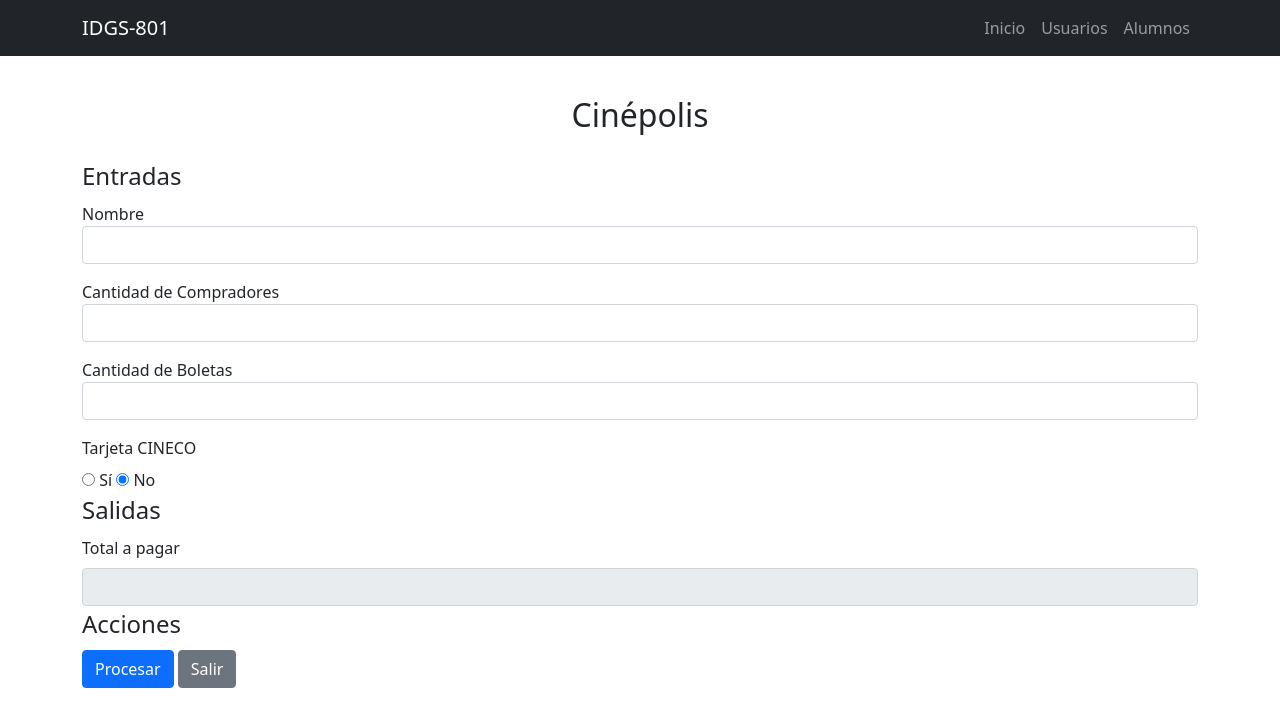
After one commit to IDGS-804-23002261/IntroFlask, a Flask app: page /cinepolis in a window 1280 px wide. The commit adds this page. Shown: the top 727 px of the page. Run offline with Flask 3, Linux system fonts and the light colour scheme; some libraries are stand-ins or nearby versions.

Commit message:
Cinepolis

```diff
--- a/app.py
+++ b/app.py
@@ -2,6 +2,7 @@
 from flask import Flask, render_template, request
 import forms
 #from flask_wtf.csrf import CSRFProtect
+from forms import CinepolisForm, PizzaForm
 
 
 app= Flask(__name__)
@@ -118,6 +119,70 @@
         email =alumno_clas.correo.data
     return render_template("alumnos.html",form=alumno_clas, mat=mat, nom=nom, ape=ape,email=email)
 
+@app.route('/cinepolis', methods=['GET', 'POST'])
+def cinepolis():
+    total = ''
+    mensaje = ''
+    nombre = ''
+    compradores = ''
+    boletos_val = ''
+    cineco = 'no'
+
+    form = CinepolisForm(request.form)
+
+    if request.method == 'POST' and form.validate():
+        nombre = request.form.get('nombre')
+        compradores = request.form.get('compradores')
+        boletos_val = request.form.get('boletos')
+        cineco = request.form.get('cineco')
+
+
+        boletos = form.boletos.data
+
+        if boletos > 7:
+            mensaje = 'No se pueden comprar más de 7 boletos por persona'
+        else:
+            precio = boletos * 12000
+
+            if boletos > 5:
+                precio = precio * 0.85
+            elif boletos >= 3:
+                precio = precio * 0.90
+
+            if cineco == 'si':
+                precio = precio * 0.90
+
+            total = precio
+
+    return render_template(
+        'cinepolis.html',total=total,mensaje=mensaje,nombre=nombre,compradores=compradores,boletos=boletos_val,cineco=cineco, form=form)
+
+
+@app.route('/pizza', methods=['GET', 'POST'])
+def pizza():
+    form = PizzaForm(request.form)
+    total = None
+
+    if request.method == 'POST' and form.validate():
+
+        # Precio tamaño
+        if form.tamano.data == 'chica':
+            precio_tam = 40
+        elif form.tamano.data == 'mediana':
+            precio_tam = 80
+        else:
+            precio_tam = 120
+
+        # Ingredientes
+        precio_ing = len(form.ingredientes.data) * 10
+
+        total = (precio_tam + precio_ing) * form.piezas.data
+
+    return render_template(
+        'pizza.html',
+        form=form,
+        total=total
+    )
 
 
 if __name__=='__main__':
--- a/forms.py
+++ b/forms.py
@@ -1,6 +1,6 @@
 from wtforms import Form
 
-from wtforms import SearchField,PasswordField,EmailField,BooleanField,IntegerField,StringField
+from wtforms import SearchField,PasswordField,EmailField,BooleanField,IntegerField,StringField,SelectMultipleField,RadioField, widgets
 from wtforms import validators
 
 class UserForm(Form):
@@ -16,3 +16,63 @@
     correo=EmailField("correo", [
         validators.Email(message="Ingresa Correo Valido")
     ])
+
+
+
+class CinepolisForm(Form):
+
+    nombre = StringField("Nombre", [
+        validators.DataRequired(message="El campo es requerido")
+    ])
+
+    compradores = IntegerField("Cantidad de Compradores", [
+        validators.DataRequired(message="El campo es requerido")
+    ])
+
+    boletos = IntegerField("Cantidad de Boletas", [
+        validators.DataRequired(message="Campo requerido"),
+        validators.NumberRange(
+            min=1,
+            max=7,
+            message="No se pueden comprar más de 7 boletos por persona"
+        )
+    ])
+
+
+
+class PizzaForm(Form):
+    nombre = StringField("Nombre", [
+        validators.DataRequired(message="Campo obligatorio")
+    ])
+
+    direccion = StringField("Dirección", [
+        validators.DataRequired(message="Campo obligatorio")
+    ])
+
+    telefono = StringField("Teléfono", [
+        validators.DataRequired(message="Campo obligatorio")
+    ])
+
+    piezas = IntegerField("Número de pizzas", [
+        validators.DataRequired(message="Campo obligatorio")
+    ])
+
+    tamano = RadioField("Tamaño Pizza", choices=[
+        ('chica', 'Chica $40'),
+        ('mediana', 'Mediana $80'),
+        ('grande', 'Grande $120')
+    ], validators=[
+        validators.DataRequired(message="Campo obligatorio")
+    ])
+
+    ingredientes = SelectMultipleField(
+    "Ingredientes",
+    choices=[
+        ('jamon', 'Jamón $10'),
+        ('pina', 'Piña $10'),
+        ('champinones', 'Champiñones $10')
+    ],
+    option_widget=widgets.CheckboxInput(),
+    widget=widgets.ListWidget(prefix_label=False),
+    validators=[validators.DataRequired(message="Campo obligatorio")]
+)
--- a/templates/_macros.html
+++ b/templates/_macros.html
@@ -1,11 +1,10 @@
-{% macro datos(name, placeholder='', type='text') %}
+{% macro campo(nombre, etiqueta, tipo='text', valor='') %}
 <div class="mb-3">
-    <label for="{{ name }}" class="form-label">{{ name }}</label>
-    <input type="{{ type }}" class="form-control" id="{{ name }}" name="{{ name }}"
-        placeholder="{{ placeholder }}">
+    <label class="form-label">{{ etiqueta }}</label>
+    <input type="{{ tipo }}" class="form-control" name="{{ nombre }}" value="{{ valor }}">
 </div>
 {% endmacro %}
-
+ <!--
 {% macro camposNuevos(field) %}
 
 <td>{{field.label}}</td>
@@ -20,3 +19,15 @@
 {%endif%}
 
 {% endmacro %}
+-->
+
+{% macro camposNuevos(field) %}
+<div class="mb-3">
+    {{ field.label }}
+    {{ field(class="form-control") }}
+
+    {% for error in field.errors %}
+        <div style="color:red;">{{ error }}</div>
+    {% endfor %}
+</div>
+{% endmacro %}
--- /dev/null
+++ b/templates/cinepolis.html
@@ -0,0 +1,42 @@
+{% extends "layout.html" %}
+{% block content %}
+{% import "_macros.html" as macros %}
+
+<h2 class="text-center mb-4">Cinépolis</h2>
+
+<form method="POST" action="/cinepolis" novalidate>
+
+    <fieldset class="box">
+        <legend>Entradas</legend>
+
+        {{ macros.camposNuevos(form.nombre) }}
+        {{ macros.camposNuevos(form.compradores) }}
+        {{ macros.camposNuevos(form.boletos) }}
+
+
+        <label class="form-label">Tarjeta CINECO</label><br>
+        <input type="radio" name="cineco" value="si"> Sí
+        <input type="radio" name="cineco" value="no" checked> No
+    </fieldset>
+
+    <fieldset class="box">
+    <legend>Salidas</legend>
+
+    {% if mensaje %}
+        <div class="text-danger">{{ mensaje }}</div>
+    {% endif %}
+
+    <label class="form-label">Total a pagar</label><br>
+    <input type="text" class="form-control" value="{{ total }}" readonly>
+</fieldset>
+
+
+    <fieldset class="box">
+        <legend>Acciones</legend>
+        <button type="submit" class="btn btn-primary">Procesar</button>
+        <a href="/" class="btn btn-secondary">Salir</a>
+    </fieldset>
+
+</form>
+
+{% endblock %}
```
Also changed, not shown: static/bootstrap/css/cinepolis.css (added, +23 -0 lines).
